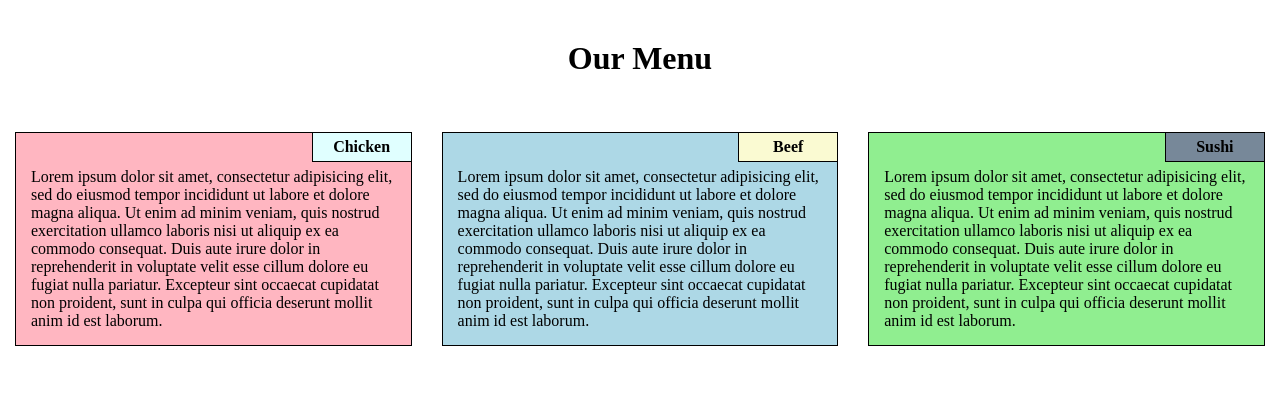
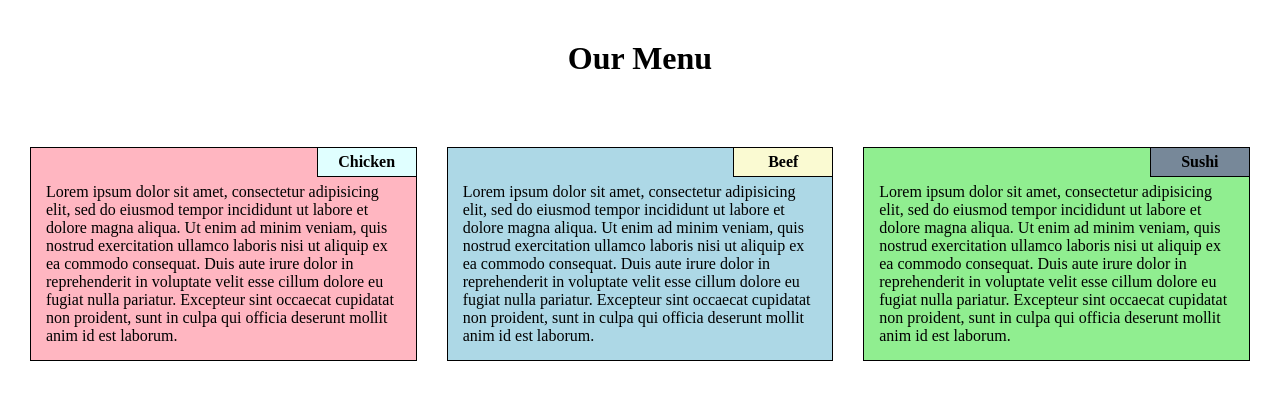
Before and after one commit to JijoJoyAntony/Coursera-Assignment, a plain HTML site: page module2-solution/index.html in a window 1280 px wide. Drawn offline with Linux system fonts and the light colour scheme.

Commit message:
Update stylesheet.css

```diff
--- a/module2-solution/css/stylesheet.css
+++ b/module2-solution/css/stylesheet.css
@@ -11,7 +11,10 @@ h1{
   margin-top: 40px;
 }
 body{
-   font-family: "Times New Roman", Times, san-serif;
+  font-family: "Times New Roman", Times, san-serif;
+}
+.container{
+  padding: 15px;
 }
 
 
```
